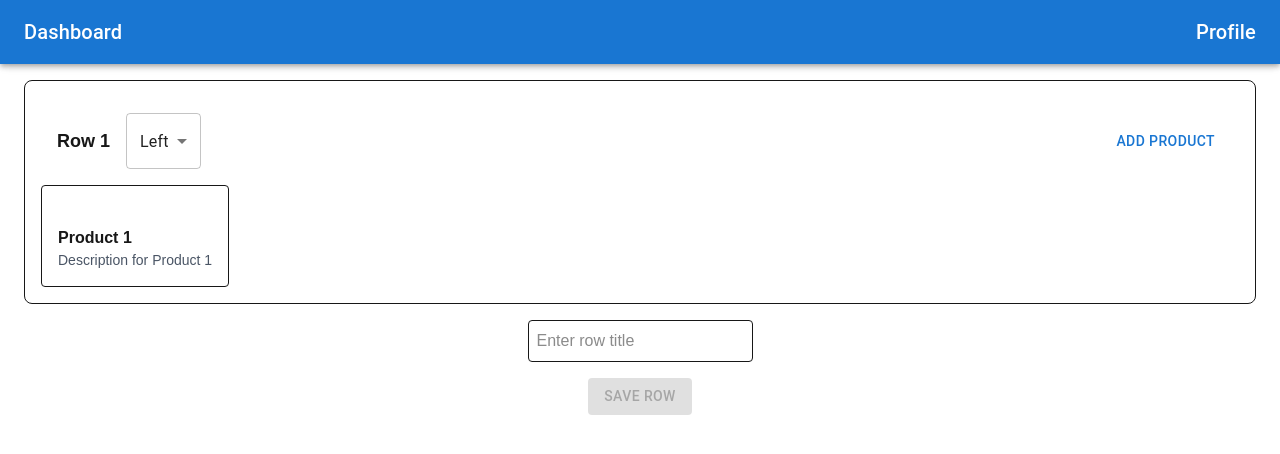
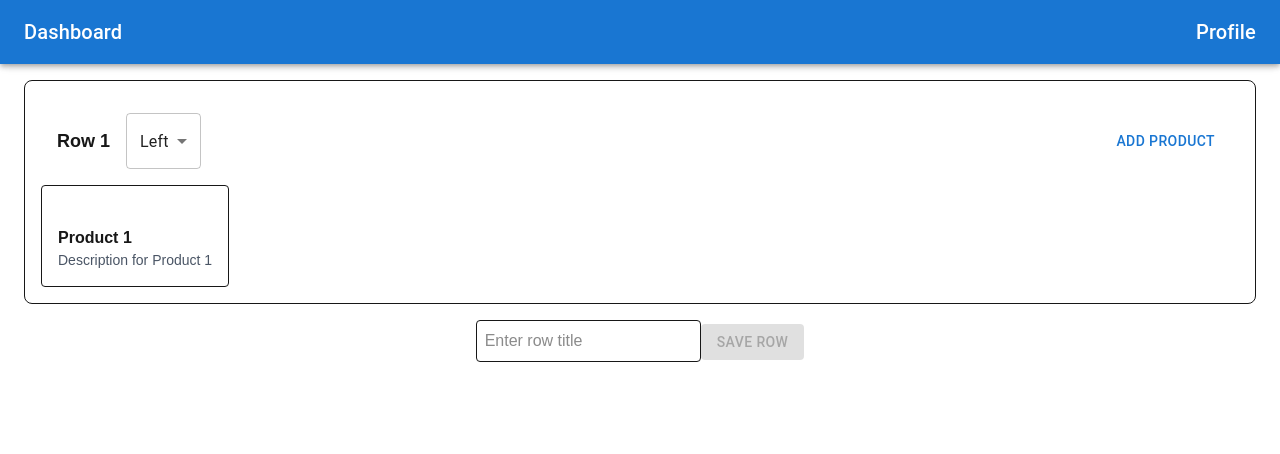
Before and after one commit to juanroyofullstack/product-and-category-management-dashboard, a Next.js app: page / in a window 1280 px wide. Both pictures are taken after a click on the button "ADD ROW". Shown: the top 454 px of the page. Built offline with nearby package versions, Linux system fonts and the light colour scheme; some icons are missing; what @mui/material-nextjs would draw is missing.

Commit message:
fix: add row form

```diff
--- a/src/app/containers/RowContainer.tsx
+++ b/src/app/containers/RowContainer.tsx
@@ -2,6 +2,7 @@
 
 import { useState } from 'react';
 import { Button } from '@mui/material';
+import Box from '@mui/material/Box';
 import { addRow, RowState } from '../lib/features/rowsInfoSlice';
 import Row from '../components/Row';
 import { selectRows } from '../lib/selectors/selectors';
@@ -16,7 +17,7 @@ const RowContainer = () => {
     const dispatch = useAppDispatch();
 
     return (
-        <div className="flex flex-col items-center justify-center w-full h-full pt-20 px-6 gap-4">
+        <div className="RowContainer flex flex-col items-center justify-center w-full h-full pt-20 px-6 gap-4" >
             {rows.length > 0 ? (
                 rows.map((row) => (
                     <Row key={row.id} row={row} />
@@ -32,6 +33,15 @@ const RowContainer = () => {
 
             {showAddRow && (
                 <div className="flex flex-col items-center justify-center w-full h-full gap-4">
+                    <Box
+                        component="form"
+                        onSubmit={e => {
+                            e.preventDefault();
+                            setShowAddRow(false);
+                            dispatch(addRow({ id: Date.now().toString(), title: rowName, state: RowState.LEFT, productsCount: 0 }));
+                            setRowName('');
+                        }
+                        }>
                         <input
                             type="text"
                             placeholder="Enter row title"
@@ -41,16 +51,12 @@ const RowContainer = () => {
                         <Button
                             variant="contained"
                             color="secondary"
-                        type='button'
+                            type='submit'
                             disabled={!rowName}
-                        onClick={() => {
-                            setShowAddRow(false);
-                            dispatch(addRow({ id: Date.now().toString(), title: rowName, state: RowState.LEFT, productsCount: 0 }));
-                            setRowName('');
-                        }}
                         >
                         Save Row
                         </Button>
+                    </Box>
                 </div>
             )}
         </div>
```
Lines whose indentation alone changed are shown as unchanged.
